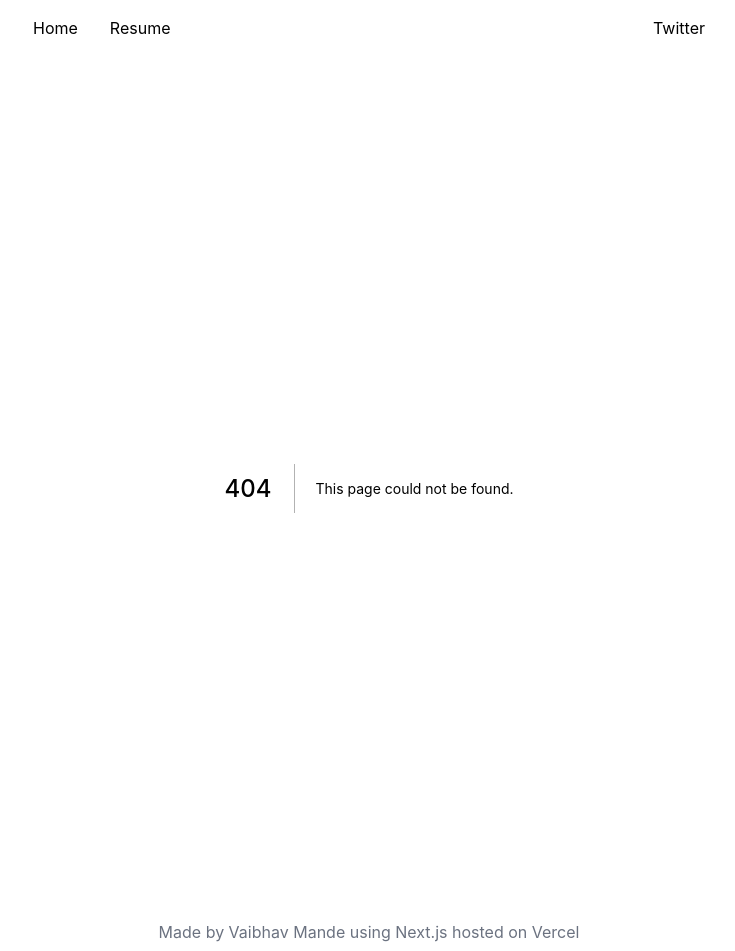
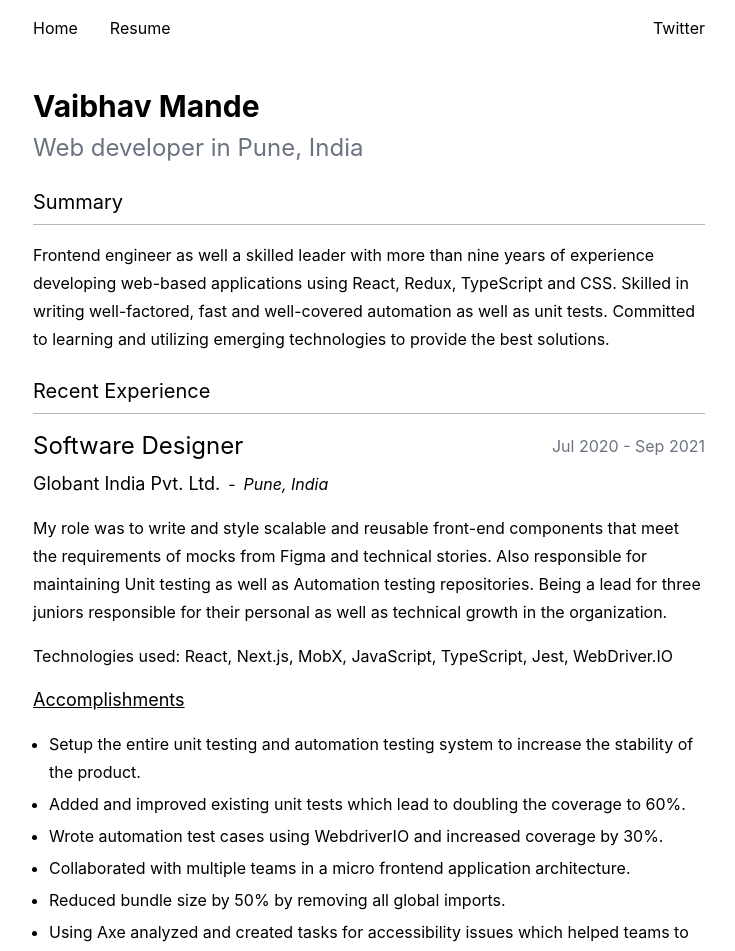
Before and after one commit to vaibhavmande/vaibhavmande.github.io, a Next.js app: page /resume in a window 1280 px wide. Before the commit this address had no page. Shown: the top 951 px of the page, without its empty margins (271-1006 px from the left). Built offline with nearby package versions, Linux system fonts and the light colour scheme.

Commit message:
Finish resume page

```diff
--- a/components/Footer.tsx
+++ b/components/Footer.tsx
@@ -17,3 +17,5 @@ export default function Footer() {
     </footer>
   );
 }
+
+// Add stackoverflow link in the footer
--- a/components/UserCard.tsx
+++ b/components/UserCard.tsx
@@ -24,7 +24,19 @@ export default function UserCard() {
           collection of items that I have learned and created over years.
         </p>
         <p className="mt-auto mb-2">
-          <a href="/resume">LinkedIn</a>
+          <a
+            href="https://www.linkedin.com/in/vaibhavmande/"
+            target="_blank"
+            rel="noopener"
+            className="flex gap-2"
+          >
+            <img
+              src="/static/images/linkedin.svg"
+              alt="logo of linkedin"
+              className="w-6"
+            />
+            <span className="text-lg mt-auto leading-none">LinkedIn</span>
+          </a>
         </p>
       </div>
     </section>
--- a/pages/index.tsx
+++ b/pages/index.tsx
@@ -1,7 +1,6 @@
 import UserCard from '../components/UserCard';
 import RecentPosts from '../components/PostShowcase';
 import TitledContent from '../components/TitledContent';
-import constants from '../constants';
 
 export default function Home() {
   return (
@@ -17,25 +16,18 @@ export default function Home() {
           <>
             <p className="leading-7 mb-4">
               I am a frontend developer who loves to build interfaces using
-              React and Next. I get facinated by unit tests, I love to write
-              what I learnt at my blog at Medium. I love to teach and I am
-              grateful to have got opportunities to mentor most wonderful minds.
-              I am also passionate about web accessiblity and strongly believe
-              in inclusive design.
+              React and Next. I love to teach and I am grateful to have got
+              opportunities to mentor most wonderful minds. I am also passionate
+              about web accessiblity and strongly believe in inclusive design.
             </p>
             <p className="leading-7 mb-4">
-              I am currently learning Node.js and databases to be a full stack
-              developer. I love minimal and clean designs. I write answers at
-              stackoverflow in free time to help comunity.
+              I like minimal designs which are easy to use. This website is a
+              reflection of me and a collection of items I learnt and created.
+              Check my React and web-accessibility certificates.
             </p>
             <p className="leading-7">
-              Check my Github, Twitter and LinkedIn profile. Send me a
-              connection request or just say Hi 👋 I like minimal designs which
-              are easy to use and this website is a reflection of me and a
-              collection of items I learnt and created. If you have any question
-              regarding content of this site or you just want to say hi send me
-              a message at vaibhavrmande [at] gmail [dot] com I like meeting new
-              people. - Twitter - Github
+              Send me a connection request or just say Hi 👋. I like meeting new
+              people. You can contact me at Twitter, Github and LinkedIn
             </p>
           </>
         </TitledContent>
--- /dev/null
+++ b/pages/resume.tsx
@@ -0,0 +1,117 @@
+// import TitledContent from '../components/TitledContent';
+
+function Title({ title }: { title: string }) {
+  return (
+    <>
+      <h2 className="text-xl border-b pb-2 mb-4 border-neutral-500 border-opacity-50">
+        {title}
+      </h2>
+    </>
+  );
+}
+
+export default function Resume() {
+  return (
+    <main className="flex-1 max-w-2xl w-full mx-auto">
+      <h1 className="font-bold text-3xl mb-2">Vaibhav Mande</h1>
+      <h2 className="text-2xl text-gray-500 mb-6">
+        Web developer in Pune, India
+      </h2>
+      <Title title="Summary" />
+      <p className="mb-6 leading-7">
+        Frontend engineer as well a skilled leader with more than nine years of
+        experience developing web-based applications using React, Redux,
+        TypeScript and CSS. Skilled in writing well-factored, fast and
+        well-covered automation as well as unit tests. Committed to learning and
+        utilizing emerging technologies to provide the best solutions.
+      </p>
+      <Title title="Recent Experience" />
+      <ExperienceHeader
+        position="Software Designer"
+        duration="Jul 2020 - Sep 2021"
+        company="Globant India Pvt. Ltd."
+        location="Pune, India"
+      />
+      <ExperienceBlock>
+        <>
+          <p>
+            My role was to write and style scalable and reusable front-end
+            components that meet the requirements of mocks from Figma and
+            technical stories. Also responsible for maintaining Unit testing as
+            well as Automation testing repositories. Being a lead for three
+            juniors responsible for their personal as well as technical growth
+            in the organization.
+          </p>
+          <p>
+            Technologies used: React, Next.js, MobX, JavaScript, TypeScript,
+            Jest, WebDriver.IO
+          </p>
+          <p className="underline capitalize text-lg">Accomplishments</p>
+          <ul className="list-disc pl-4 flex flex-col gap-1">
+            <li>
+              Setup the entire unit testing and automation testing system to
+              increase the stability of the product.
+            </li>
+            <li>
+              Added and improved existing unit tests which lead to doubling the
+              coverage to 60%.
+            </li>
+            <li>
+              Wrote automation test cases using WebdriverIO and increased
+              coverage by 30%.
+            </li>
+            <li>
+              Collaborated with multiple teams in a micro frontend application
+              architecture.
+            </li>
+            <li>Reduced bundle size by 50% by removing all global imports.</li>
+            <li>
+              Using Axe analyzed and created tasks for accessibility issues
+              which helped teams to improve the accessibility.
+            </li>
+          </ul>
+        </>
+      </ExperienceBlock>
+      <a
+        target="_blank"
+        rel="noopener"
+        role="button"
+        tabIndex={0}
+        className="text-white inline-block mt-2 py-2 px-5 rounded-md text-base bg-blue-500 hover:bg-blue-400 hover:ring-0 hover:cursor-pointer"
+      >
+        Download Full Resume
+      </a>
+    </main>
+  );
+}
+
+type ExperienceHeaderType = {
+  position: string;
+  duration: string;
+  company: string;
+  location: string;
+};
+
+function ExperienceHeader({
+  position,
+  duration,
+  company,
+  location
+}: ExperienceHeaderType) {
+  return (
+    <>
+      <div className="flex justify-between items-center mb-2">
+        <p className="text-2xl">{position}</p>
+        <p className="text-gray-500">{duration}</p>
+      </div>
+      <div className="flex gap-2 items-center mb-4">
+        <p className="text-lg">{company}</p>-
+        <p className="italic spa">{location}</p>
+      </div>
+    </>
+  );
+}
+
+function ExperienceBlock({ children }: { children: React.ReactChild }) {
+  return <div className="flex flex-col gap-4 leading-7 mb-6">{children}</div>;
+}
```
Also changed, not shown: public/static/images/linkedin.svg (added).
